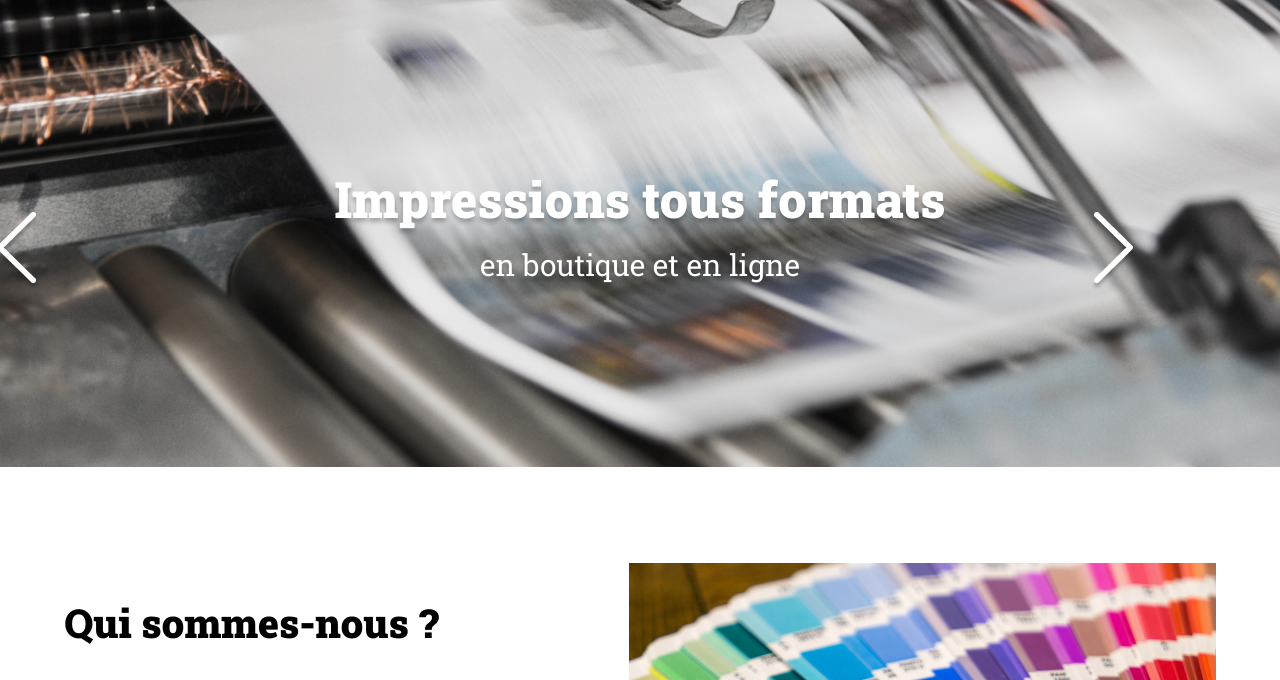
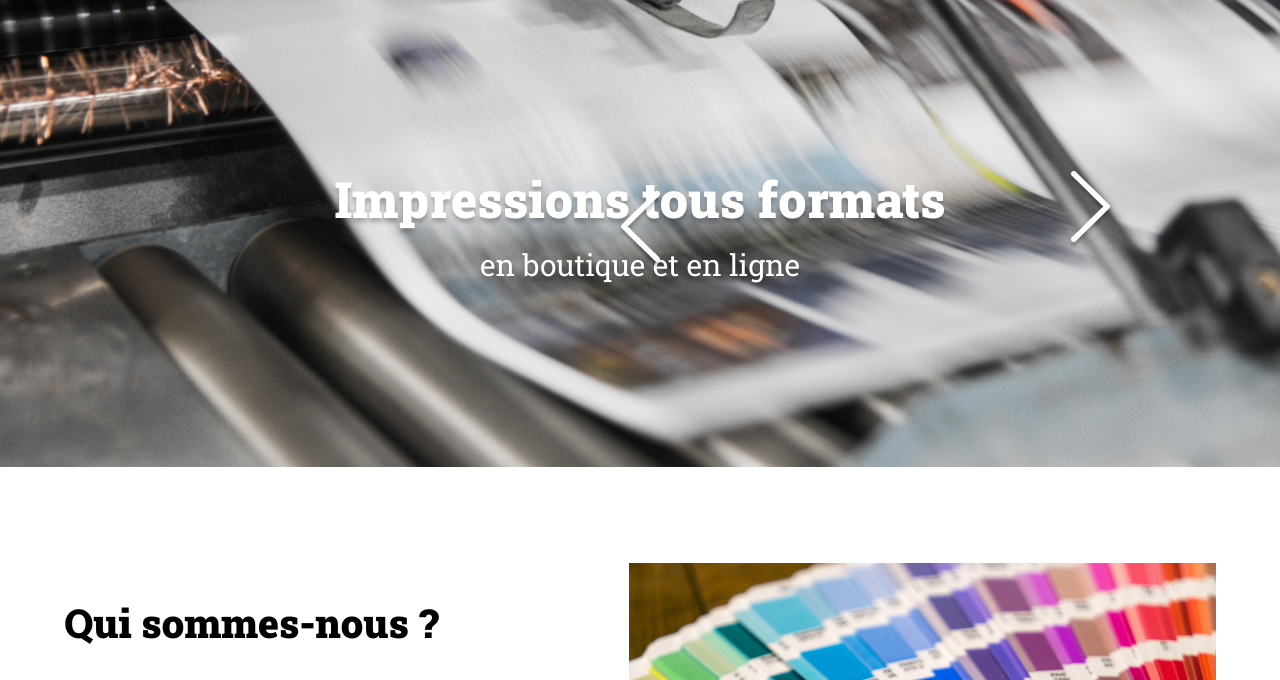
Before and after one commit to psychoniac/projet_5, a plain HTML site: page index.html in a window 1280 px wide. Shown: the part 104-784 px from the top of the page. Drawn offline with Linux system fonts and the light colour scheme.

Commit message:
mis a jour du html

```diff
--- a/index.html
+++ b/index.html
@@ -34,10 +34,8 @@
           <img
             src="./assets/images/arrow_left.png"
             alt="fleche vers la gauche"
-            class="arrow_left"
+            id="arrow_left"
           />
-        </div>
-        <div class="arrow">
           <img
             src="./assets/images/arrow_right.png"
             alt="fleche vers la droite"
```
